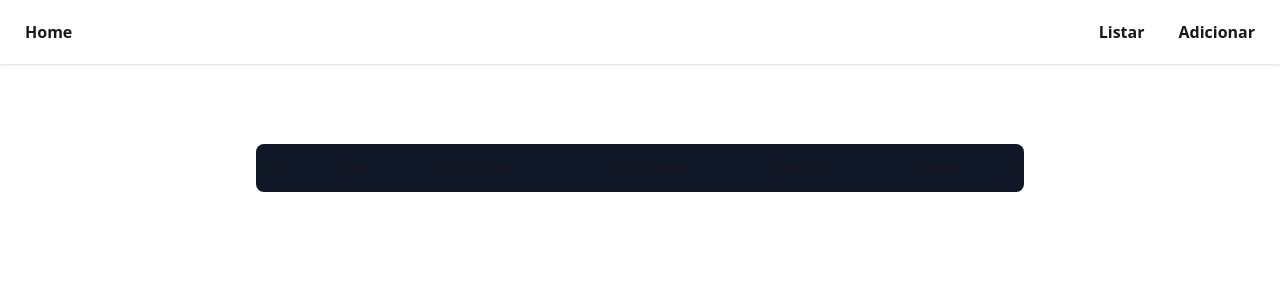
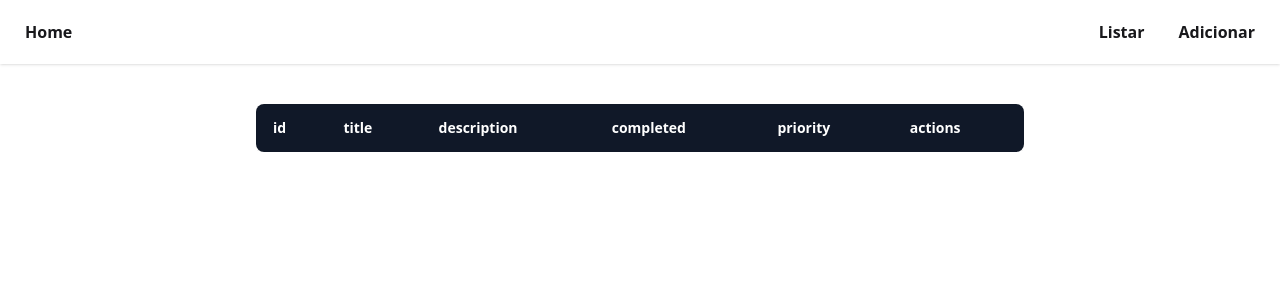
Before and after one commit to pedroleonez/todo-list-angular, an Angular app: page / in a window 1280 px wide. Shown: the top 300 px of the page. Built offline with nearby package versions, Linux system fonts and the light colour scheme.

Commit message:
feat: initial impl tasks-list

```diff
--- a/src/app/components/tasks-list/tasks-list.component.html
+++ b/src/app/components/tasks-list/tasks-list.component.html
@@ -1,14 +1,14 @@
-<div class="w-3xl mx-auto flex justify-center items-center rounded-box border border-base-content/5 bg-gray-900 mt-20">
+<div class="w-3xl mx-auto flex justify-center items-center rounded-box border border-base-content/5 bg-gray-900 mt-10">
   <table class="table">
     <!-- head -->
     <thead>
       <tr>
-        <th scope="col">id</th>
-        <th scope="col">title</th>
-        <th scope="col">description</th>
-        <th scope="col">completed</th>
-        <th scope="col">priority</th>
-        <th scope="col">actions</th>
+        <th scope="col" class="text-white">id</th>
+        <th scope="col" class="text-white">title</th>
+        <th scope="col" class="text-white">description</th>
+        <th scope="col" class="text-white">completed</th>
+        <th scope="col" class="text-white">priority</th>
+        <th scope="col" class="text-white">actions</th>
       </tr>
     </thead>
     <tbody>
--- a/src/app/components/tasks-list/tasks-list.component.ts
+++ b/src/app/components/tasks-list/tasks-list.component.ts
@@ -1,4 +1,4 @@
-import { Component, Input } from '@angular/core';
+import { Component, Input, Output, EventEmitter } from '@angular/core';
 import { CommonModule } from '@angular/common';
 import { Task } from '../../interface/task';
 
@@ -9,6 +9,21 @@ import { Task } from '../../interface/task';
   })
 export default class TasksListComponent {
   @Input() tasks: Task[] = [];
+  @Output() add = new EventEmitter(false);
+  @Output() edit = new EventEmitter(false);
+  @Output() delete = new EventEmitter(false);
 
   readonly displayedColumns = ['id', 'title', 'description', 'completed', 'priority', 'actions'];
+
+  onAdd() {
+    this.add.emit(true);
+  }
+
+  onEdit(task: Task) {
+    this.edit.emit(task);
+  }
+
+  onDelete(task: Task) {
+    this.delete.emit(task);
+  }
 }
```
